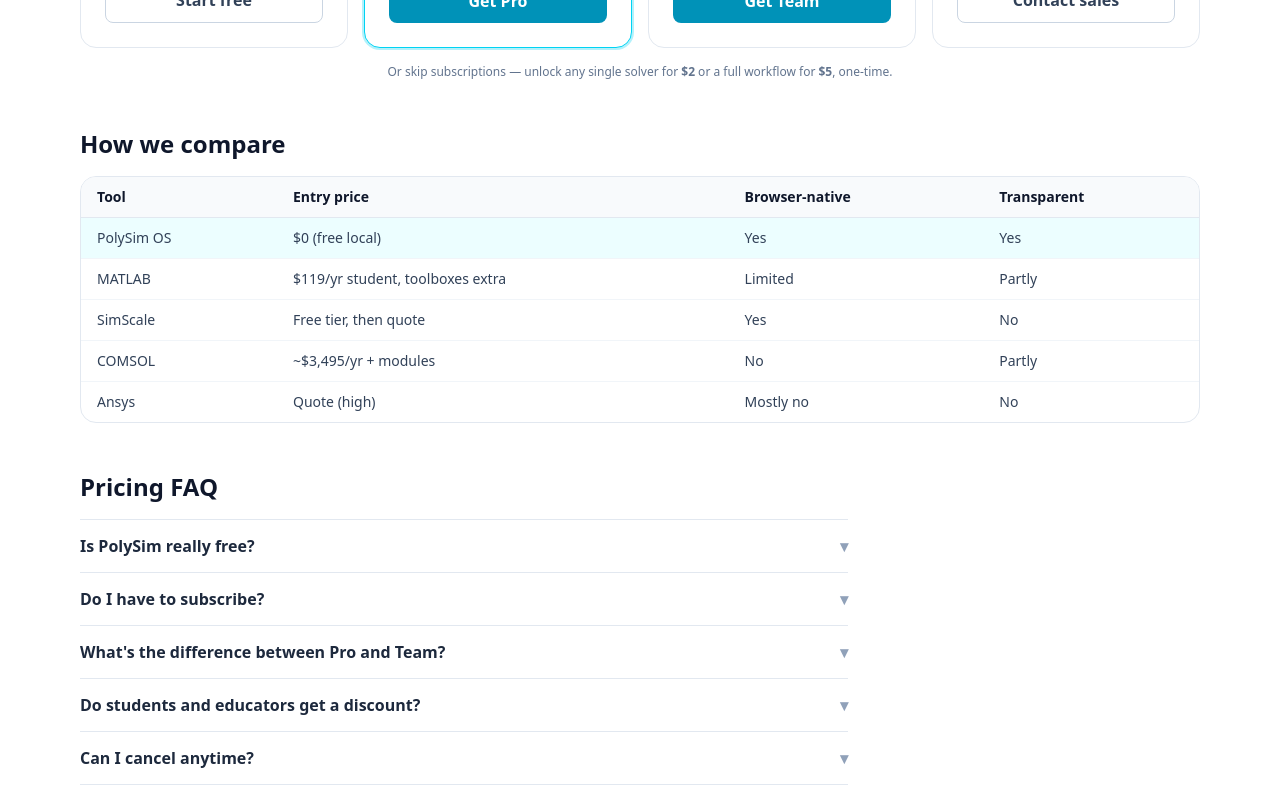
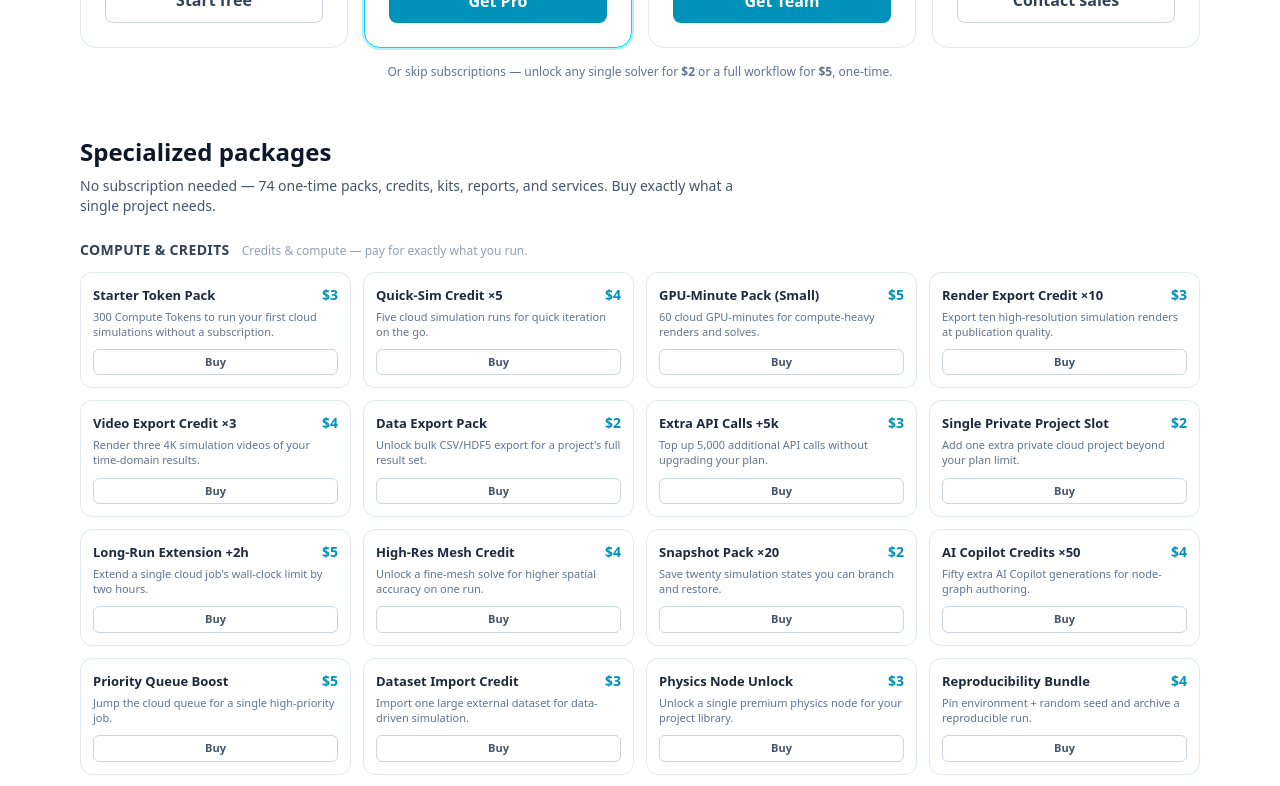
Before and after one commit to CRIMSON-BENCH/PolySimOS, a Next.js app: page /pricing in a window 1280 px wide. Shown: the part 820-1606 px from the top of the page. Built offline with nearby package versions, Linux system fonts and the light colour scheme; no server answers.

Commit message:
Pricing: add Specialized Packages section (74 one-time packs/credits/kits/reports/services as compact grouped cards) above 'How we compare' — 4 tiers unchanged

```diff
--- a/src/app/pricing/page.tsx
+++ b/src/app/pricing/page.tsx
@@ -1,6 +1,7 @@
 import type { Metadata } from "next";
 import { PageShell, H2 } from "@/components/PageShell";
 import { PricingTiers } from "@/components/PricingTiers";
+import { SpecializedPackages } from "@/components/SpecializedPackages";
 import { faqLd } from "@/lib/seo";
 
 export const metadata: Metadata = {
@@ -27,6 +28,8 @@
       lede="Local rendering is free forever. Scale to the cloud only when reality gets heavy — no quotes, no sales calls."
     >
       <div className="mt-8"><PricingTiers /></div>
+
+      <SpecializedPackages />
 
       <H2>How we compare</H2>
       <div className="mt-4 overflow-x-auto rounded-2xl border border-slate-200 dark:border-slate-800">
--- /dev/null
+++ b/src/components/SpecializedPackages.tsx
@@ -0,0 +1,89 @@
+"use client";
+
+import { useState } from "react";
+import { PRODUCTS, priceLabel, categoryLabel, CATEGORY_ORDER } from "@/lib/products";
+import type { Product, ProductCategory } from "@/lib/products";
+
+// One-time / à-la-carte packs shown under the four subscription tiers.
+const ONE_TIME_CATEGORIES: ProductCategory[] = CATEGORY_ORDER.filter(
+  (c) => !["consumer-sub", "business-sub", "membership", "affiliate", "marketplace", "advertising"].includes(c),
+);
+
+const CATEGORY_BLURB: Partial<Record<ProductCategory, string>> = {
+  core: "Credits & compute — pay for exactly what you run.",
+  premium: "Power sessions that unlock the heavy machinery for a task.",
+  bundle: "Domain kits — a whole field's solvers unlocked at once.",
+  service: "Done-with-you: expert review, setup, and validation.",
+  addon: "Boosters — rush compute, extra storage, extras.",
+  report: "One-off analysis reports, generated on demand.",
+  education: "Courses & masterclasses to go from zero to fluent.",
+};
+
+function PackCard({ p }: { p: Product }) {
+  const [loading, setLoading] = useState(false);
+  const [error, setError] = useState("");
+
+  async function buy() {
+    setLoading(true);
+    setError("");
+    try {
+      const res = await fetch("/api/checkout", { method: "POST", headers: { "Content-Type": "application/json" }, body: JSON.stringify({ slug: p.slug }) });
+      const data = await res.json();
+      if (data.url) window.location.href = data.url as string;
+      else setError(data.error || "Checkout isn't set up yet.");
+    } catch {
+      setError("Something went wrong.");
+    } finally {
+      setLoading(false);
+    }
+  }
+
+  return (
+    <div className="flex flex-col rounded-xl border border-slate-200 bg-white p-3 transition hover:border-cyan-300 dark:border-slate-800 dark:bg-slate-900 dark:hover:border-cyan-700">
+      <div className="flex items-baseline justify-between gap-2">
+        <h4 className="text-[13px] font-semibold leading-tight text-slate-800 dark:text-slate-100">{p.name}</h4>
+        <span className="shrink-0 text-sm font-bold text-cyan-600 dark:text-cyan-400">{priceLabel(p)}</span>
+      </div>
+      <p className="mt-1 flex-1 text-[11px] leading-snug text-slate-500 dark:text-slate-400">{p.blurb}</p>
+      <button
+        onClick={buy}
+        disabled={loading}
+        className="mt-2.5 rounded-md border border-slate-300 px-2.5 py-1 text-[11px] font-semibold text-slate-600 transition hover:border-cyan-400 hover:bg-cyan-50 hover:text-cyan-700 disabled:opacity-60 dark:border-slate-700 dark:text-slate-300 dark:hover:bg-cyan-950/40 dark:hover:text-cyan-300"
+      >
+        {loading ? "…" : "Buy"}
+      </button>
+      {error && <p className="mt-1 text-[10px] text-amber-600 dark:text-amber-400">{error}</p>}
+    </div>
+  );
+}
+
+export function SpecializedPackages() {
+  const groups = ONE_TIME_CATEGORIES
+    .map((cat) => ({ cat, items: PRODUCTS.filter((p) => p.category === cat && p.billing !== "subscription" && p.price > 0) }))
+    .filter((g) => g.items.length > 0);
+
+  const total = groups.reduce((n, g) => n + g.items.length, 0);
+
+  return (
+    <div className="mt-14">
+      <h2 className="text-2xl font-bold text-slate-900 dark:text-slate-100">Specialized packages</h2>
+      <p className="mt-2 max-w-2xl text-sm text-slate-600 dark:text-slate-400">
+        No subscription needed — {total} one-time packs, credits, kits, reports, and services. Buy exactly what a single project needs.
+      </p>
+
+      <div className="mt-6 space-y-8">
+        {groups.map(({ cat, items }) => (
+          <div key={cat}>
+            <div className="mb-3 flex items-baseline gap-3">
+              <h3 className="text-sm font-bold uppercase tracking-wide text-slate-700 dark:text-slate-200">{categoryLabel(cat)}</h3>
+              <span className="text-xs text-slate-400">{CATEGORY_BLURB[cat]}</span>
+            </div>
+            <div className="grid gap-3 sm:grid-cols-2 lg:grid-cols-3 xl:grid-cols-4">
+              {items.map((p) => <PackCard key={p.slug} p={p} />)}
+            </div>
+          </div>
+        ))}
+      </div>
+    </div>
+  );
+}
```
